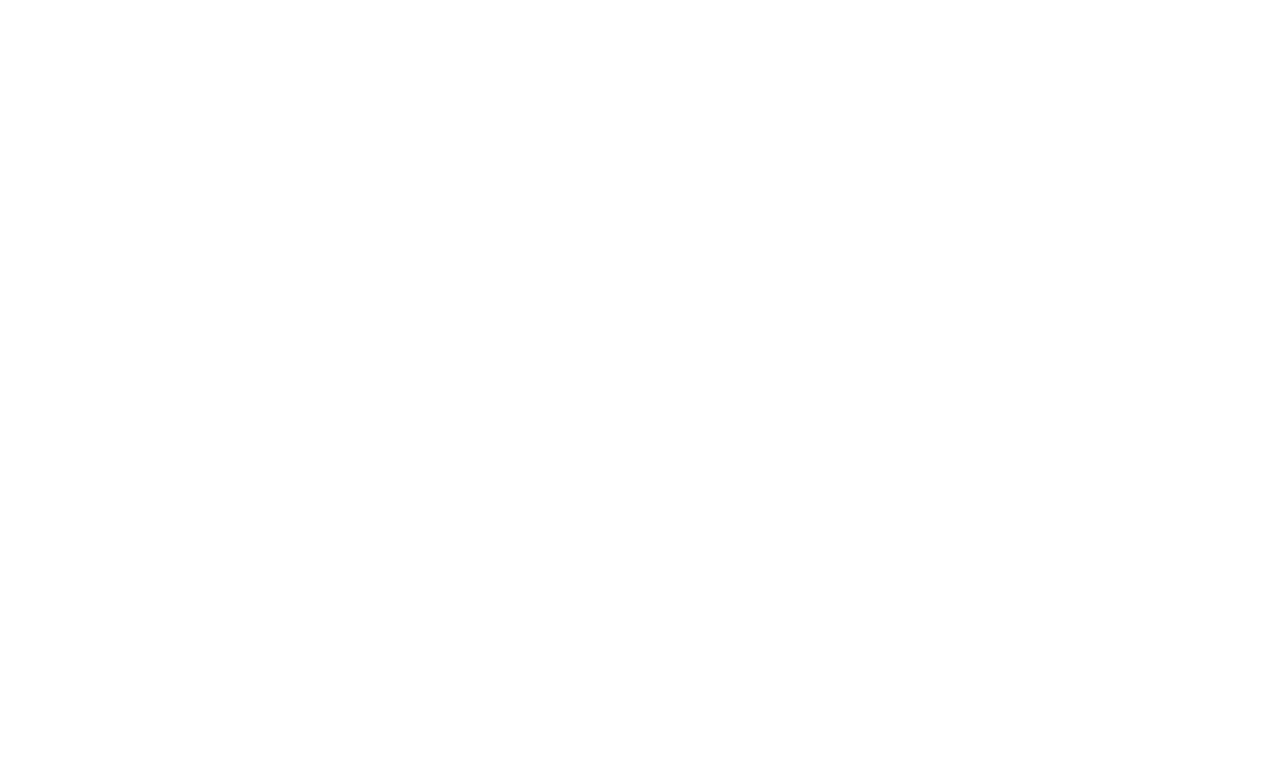
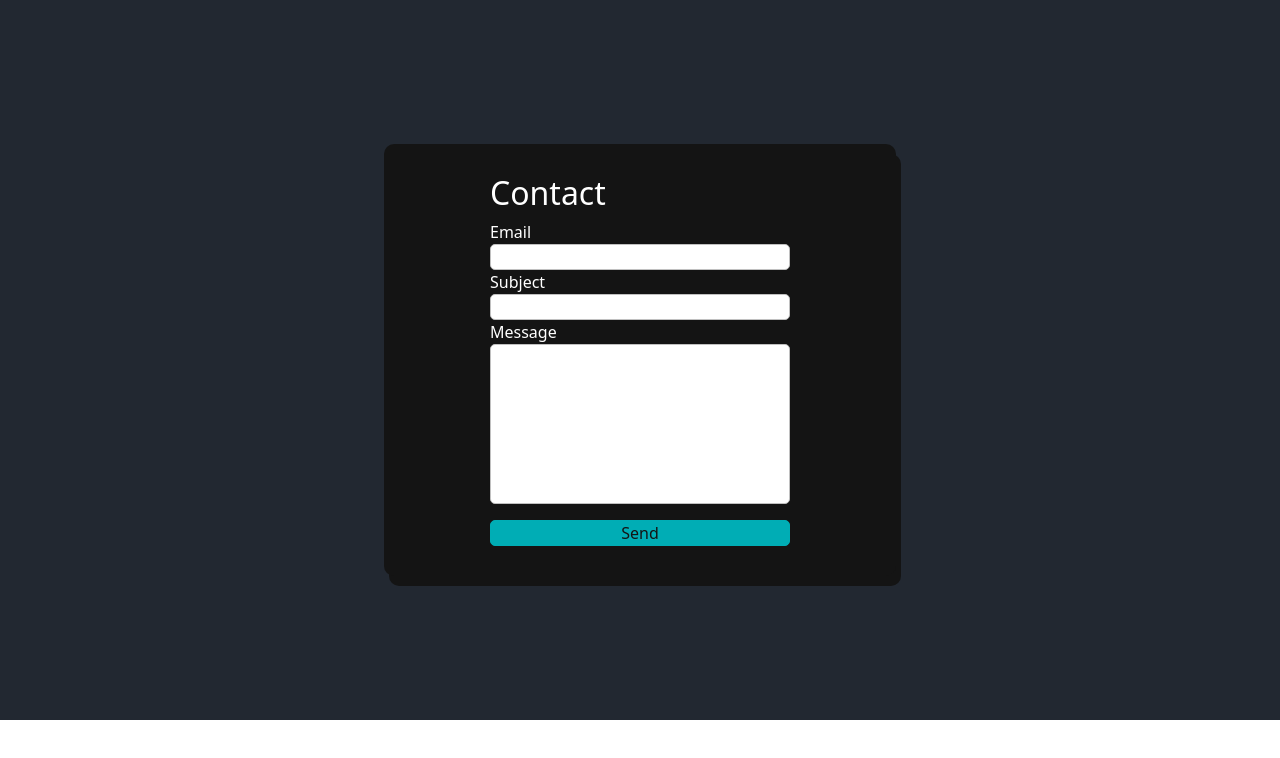
Before and after one commit to Prometheus7-creator/stock_app, a React (Create React App) app: page /contact in a window 1280 px wide. Before the commit this address had no page. Shown: the top 758 px of the page. Built offline with nearby package versions, Linux system fonts and the light colour scheme; what amazon-cognito-identity-js would draw is missing.

Commit message:
Added animations to landing page

```diff
--- a/src/App.css
+++ b/src/App.css
@@ -188,11 +188,35 @@
     margin-bottom: 2rem;
 }
 
-.feature:hover{
-    /* box-shadow: 5px 10px #393E46; */
+/* .feature:hover{
+    box-shadow: 5px 10px #393E46;
     height: 65%;
     width: 45%;
     font-size: 1.2rem;
+} */
+
+
+.features{
+    opacity: 0;
+    filter: blur(5px);
+    transform: translateX(-100%);
+    transition: all 1s;
+}
+
+.show{
+    opacity: 1;
+    filter: blur(0);
+    transform: translateX(0);
+}
+
+.feature:nth-child(2){
+    transition-delay: 200ms;
+}
+
+@media(prefers-reduced-motion) {
+    .features{
+        transition: none;
+    }
 }
 
 .page-footer{
@@ -296,6 +320,33 @@
     color: white;
 }
 
+.contact-container{
+    display: flex;
+    flex-direction: column;
+    justify-content: center;
+    align-items: center;
+    height:45rem;
+    background-color: #222831;
+}
+
+.contact-form{
+    display: flex;
+    flex-direction: column;
+    align-items: center;
+    justify-content: center;
+    background-color: #141414;
+    border-radius: 10px;
+    box-shadow: 5px 10px #141414;
+    height: 60%;
+    width: 40%;
+    color: white;
+}
+
+input[name="message"]{
+    height: 10rem;
+    width: 300px;
+}
+
 input{
     width: 100%;
     outline: none;
--- a/src/App.js
+++ b/src/App.js
@@ -4,6 +4,7 @@
 import SignUp from "./components/SignUp";
 import LandingPage from "./pages/LandingPage";
 import ResultPage from "./pages/ResultPage";
+import Contact from "./components/Contact";
 import Dashboard from "./components/Dashboard";
 
 function App() {
@@ -15,6 +16,7 @@
         <Routes>
           <Route path="/" element={<LandingPage/>}/>
           <Route path="/search" element={<ResultPage/>}/>
+          <Route path="/contact" element={<Contact/>}/>
           <Route path="/login" element={<Account><Login/></Account>}/>
           <Route path="/signup" element={<Account><SignUp/></Account>}/>
           <Route path="/dashboard" element={<Account><Dashboard/></Account>}/>
--- /dev/null
+++ b/src/components/Contact.js
@@ -0,0 +1,49 @@
+import React, { useState, useContext } from 'react';
+
+const Contact = () => {
+
+    const [email, setEmail] = useState("");
+    const [subject, setSubject] = useState("");
+    const [message, setMessage] = useState("");
+    const [error, setError] = useState("");
+    // const [loggedIn, setLoggedIn] = useState(false);
+
+    const handleSubmit = (event) =>{
+        event.preventDefault();
+
+    }
+
+    return(<div className="contact-container">
+        <div style={{"fontSize": "0.8rem", "color": "red"}}>{error}</div>
+        <div className="contact-form">
+            <form onSubmit={handleSubmit}>
+                <h2>Contact</h2>
+                <div className='auth-label'>
+                    <label htmlFor='email'>Email</label>
+                </div>
+                {/* <div className='auth-input'> */}
+                    <input value={email} onChange={(event) => setEmail(event.target.value)}/>
+                {/* </div> */}
+
+                <div className='auth-label'>
+                    <label htmlFor='subject'>Subject</label>
+                </div>
+                <input value={subject} onChange={(event) => setSubject(event.target.value)}/>
+                <div className='auth-label'>
+                    <label htmlFor='Message'>Message</label>
+                </div>
+                {/* <div className='auth-input'> */}
+                    <input name="message" type="text" value={message} onChange={(event) => setMessage(event.target.value)}/>
+                {/* </div> */}
+
+                <div className='auth-btn'>
+                    <button type="submit">Send</button>
+                </div>
+            </form>
+
+        </div>
+        </div>
+    );
+};
+
+export default Contact;
--- a/src/components/Features.js
+++ b/src/components/Features.js
@@ -1,9 +1,25 @@
 import phone from '../assets/phone.jpg';
 import currency from '../assets/currency.jpg';
 import screen from '../assets/screen.jpg';
+import { useEffect } from 'react';
 
 
 const Features = () => {
+  const observer = new IntersectionObserver((entries)=>{
+    entries.forEach((entry) => {
+      if (entry.isIntersecting){
+        entry.target.classList.add('show');
+      } else{
+        entry.target.classList.remove('show');
+      }
+    })
+  })
+
+    useEffect(()=>{
+      const hiddenElements = document.querySelectorAll('.features');
+      hiddenElements.forEach(el => observer.observe(el));
+    },[])
+
     return (
         <>
         <div className="features">
```
